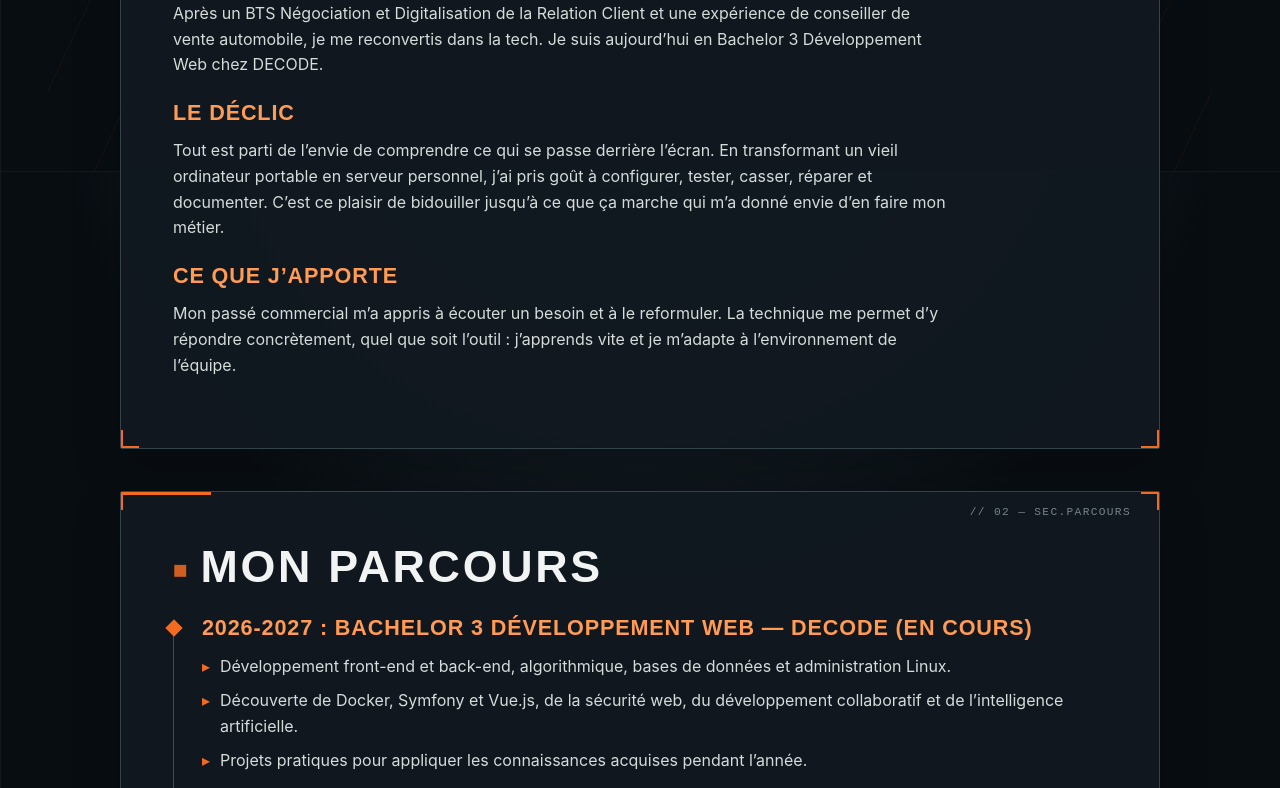
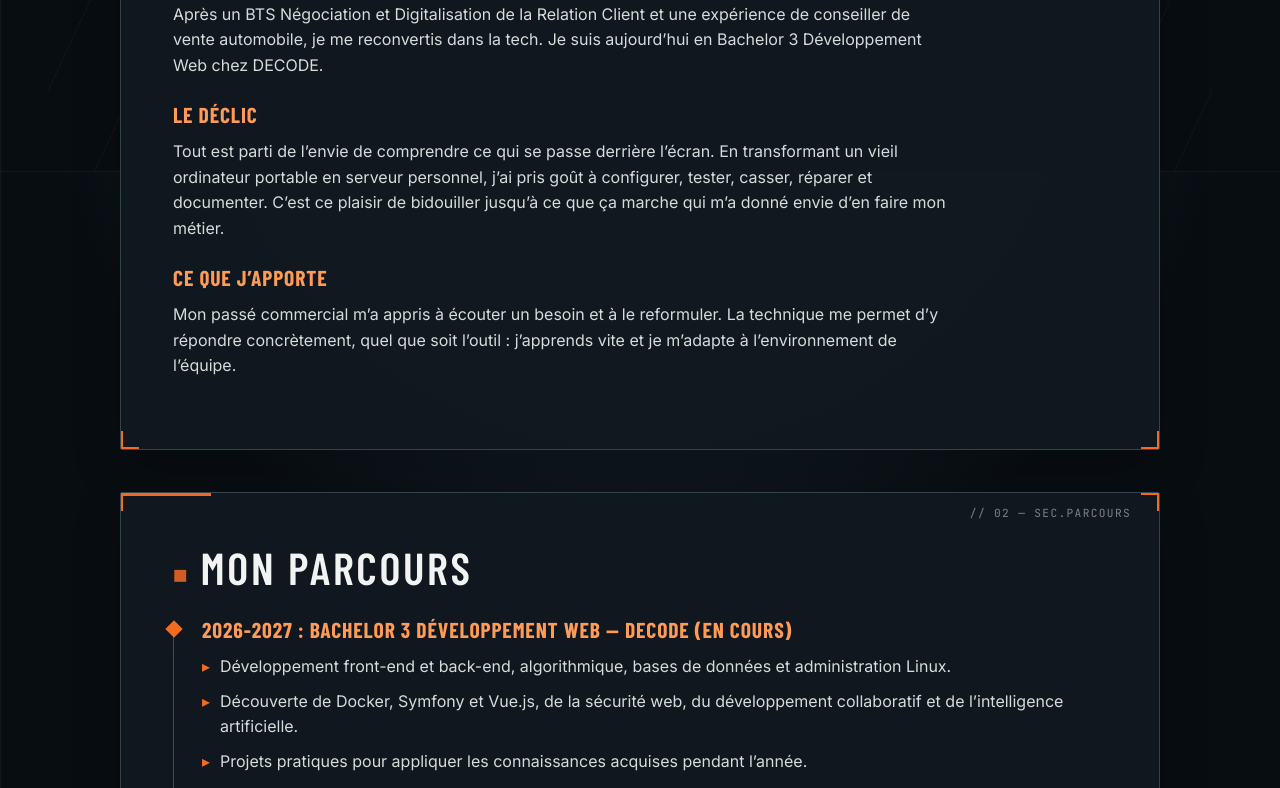
Before and after one commit to SkorpioZzZ/Portfolio, a plain HTML site: page index.html in a window 1280 px wide. Shown: the part 629-1417 px from the top of the page. Drawn offline with Linux system fonts and the light colour scheme.

Commit message:
feat: self-host fonts instead of Google Fonts (GDPR)
Serve Inter and JetBrains Mono (variable) and Barlow Condensed 500/600/700
as latin-subset WOFF2 files from assets/fonts/, taken from Fontsource
5.3.0, with their OFL 1.1 licenses and a README stating their origin.
Declare them with @font-face and font-display: swap in style.css.

Remove the Google Fonts stylesheet and preconnect links, and drop
fonts.googleapis.com and fonts.gstatic.com from the CSP
(style-src and font-src are now 'self' only). Adds 154 836 bytes.

Co-Authored-By: Claude Opus 5.5 <noreply@anthropic.com>

```diff
--- a/index.html
+++ b/index.html
@@ -12,7 +12,7 @@
     <meta name="referrer" content="strict-origin-when-cross-origin" />
     <meta
       http-equiv="Content-Security-Policy"
-      content="default-src 'self'; base-uri 'self'; form-action 'self' https://api.web3forms.com; object-src 'none'; script-src 'self'; style-src 'self' https://fonts.googleapis.com; font-src 'self' https://fonts.gstatic.com; img-src 'self'; connect-src 'self' https://api.web3forms.com"
+      content="default-src 'self'; base-uri 'self'; form-action 'self' https://api.web3forms.com; object-src 'none'; script-src 'self'; style-src 'self'; font-src 'self'; img-src 'self'; connect-src 'self' https://api.web3forms.com"
     />
     <meta property="og:type" content="website" />
     <meta
@@ -32,12 +32,6 @@
     <script src="theme-init.js"></script>
 
     <link rel="icon" type="image/png" href="AZ.png" />
-    <link rel="preconnect" href="https://fonts.googleapis.com" />
-    <link rel="preconnect" href="https://fonts.gstatic.com" crossorigin />
-    <link
-      rel="stylesheet"
-      href="https://fonts.googleapis.com/css2?family=Barlow+Condensed:wght@500;600;700&family=Inter:wght@400;500;600;700&family=JetBrains+Mono:wght@400;500;600&display=swap"
-    />
     <link rel="stylesheet" href="style.css" />
     <script src="script.js" defer></script>
   </head>
--- a/style.css
+++ b/style.css
@@ -1,3 +1,63 @@
+/* Polices auto-hébergées (sous-ensemble latin), voir assets/fonts/README.md */
+@font-face {
+  font-family: "Inter";
+  font-style: normal;
+  font-weight: 100 900;
+  font-display: swap;
+  src: url("assets/fonts/inter-latin-wght-normal.woff2") format("woff2");
+  unicode-range: U+0000-00FF, U+0131, U+0152-0153, U+02BB-02BC, U+02C6,
+    U+02DA, U+02DC, U+0304, U+0308, U+0329, U+2000-206F, U+20AC, U+2122,
+    U+2191, U+2193, U+2212, U+2215, U+FEFF, U+FFFD;
+}
+
+@font-face {
+  font-family: "JetBrains Mono";
+  font-style: normal;
+  font-weight: 100 800;
+  font-display: swap;
+  src: url("assets/fonts/jetbrains-mono-latin-wght-normal.woff2")
+    format("woff2");
+  unicode-range: U+0000-00FF, U+0131, U+0152-0153, U+02BB-02BC, U+02C6,
+    U+02DA, U+02DC, U+0304, U+0308, U+0329, U+2000-206F, U+20AC, U+2122,
+    U+2191, U+2193, U+2212, U+2215, U+FEFF, U+FFFD;
+}
+
+@font-face {
+  font-family: "Barlow Condensed";
+  font-style: normal;
+  font-weight: 500;
+  font-display: swap;
+  src: url("assets/fonts/barlow-condensed-latin-500-normal.woff2")
+    format("woff2");
+  unicode-range: U+0000-00FF, U+0131, U+0152-0153, U+02BB-02BC, U+02C6,
+    U+02DA, U+02DC, U+0304, U+0308, U+0329, U+2000-206F, U+20AC, U+2122,
+    U+2191, U+2193, U+2212, U+2215, U+FEFF, U+FFFD;
+}
+
+@font-face {
+  font-family: "Barlow Condensed";
+  font-style: normal;
+  font-weight: 600;
+  font-display: swap;
+  src: url("assets/fonts/barlow-condensed-latin-600-normal.woff2")
+    format("woff2");
+  unicode-range: U+0000-00FF, U+0131, U+0152-0153, U+02BB-02BC, U+02C6,
+    U+02DA, U+02DC, U+0304, U+0308, U+0329, U+2000-206F, U+20AC, U+2122,
+    U+2191, U+2193, U+2212, U+2215, U+FEFF, U+FFFD;
+}
+
+@font-face {
+  font-family: "Barlow Condensed";
+  font-style: normal;
+  font-weight: 700;
+  font-display: swap;
+  src: url("assets/fonts/barlow-condensed-latin-700-normal.woff2")
+    format("woff2");
+  unicode-range: U+0000-00FF, U+0131, U+0152-0153, U+02BB-02BC, U+02C6,
+    U+02DA, U+02DC, U+0304, U+0308, U+0329, U+2000-206F, U+20AC, U+2122,
+    U+2191, U+2193, U+2212, U+2215, U+FEFF, U+FFFD;
+}
+
 :root {
   --font-mono: "JetBrains Mono", ui-monospace, monospace;
   --background: #080d12;
```
Also changed, not shown: assets/fonts/OFL-BarlowCondensed.txt (added), assets/fonts/OFL-Inter.txt (added), assets/fonts/OFL-JetBrainsMono.txt (added), assets/fonts/barlow-condensed-latin-500-normal.woff2 (added), assets/fonts/barlow-condensed-latin-600-normal.woff2 (added), assets/fonts/barlow-condensed-latin-700-normal.woff2 (added), assets/fonts/inter-latin-wght-normal.woff2 (added), assets/fonts/jetbrains-mono-latin-wght-normal.woff2 (added), 1 other file.
